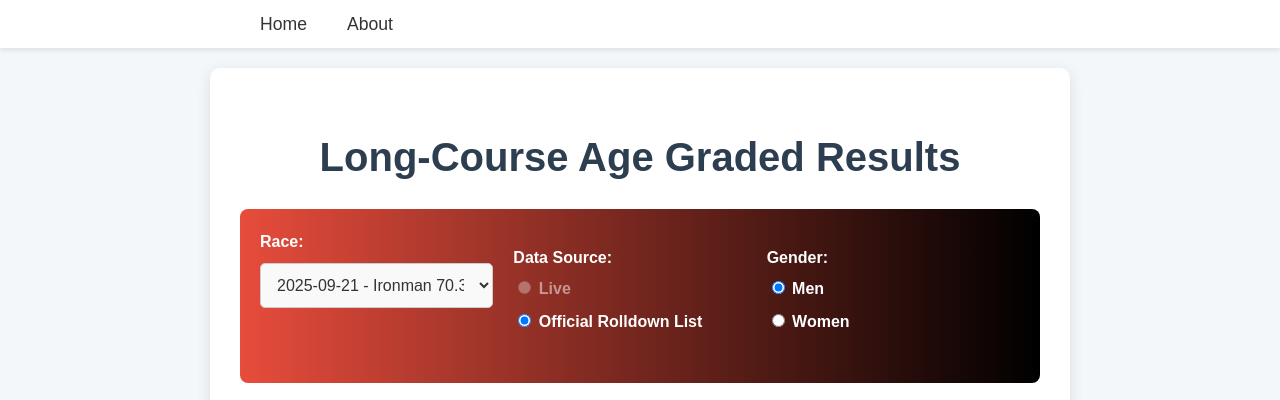
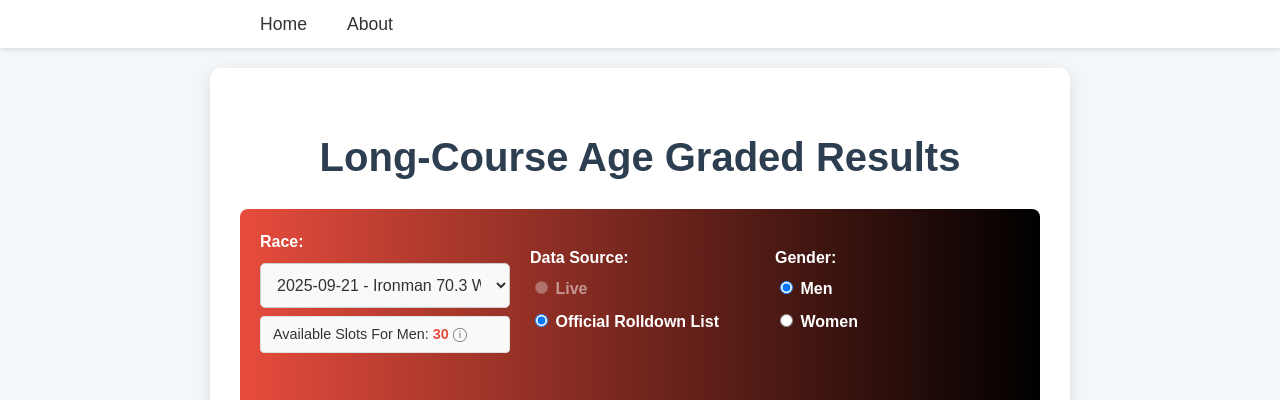
Before and after one commit to Tapin42/canikona, a Flask app: page / in a window 1280 px wide. Shown: the top 400 px of the page. Run offline with Flask 3, Linux system fonts and the light colour scheme.

Commit message:
feat: display slots and a small explanation tooltip

```diff
--- a/static/css/styles.css
+++ b/static/css/styles.css
@@ -6,6 +6,93 @@ body {
     line-height: 1.6;
     margin: 0;
     padding: 0;
+}
+
+/* Form controls styling */
+.selection-group {
+    margin-bottom: 15px;
+}
+
+.selection-group:first-of-type {
+    min-width: 250px;
+    max-width: 100%;
+}
+
+/* Slots information styling */
+.slots-info {
+    display: block;
+    margin-top: 8px;
+    padding: 6px 12px;
+    background-color: #f9f9f9;
+    border: 1px solid #e0e0e0;
+    border-radius: 4px;
+    font-size: 0.9em;
+    color: #333;
+    max-width: 100%;
+}
+.slots-info strong {
+    color: #e74c3c;
+    font-weight: 600;
+}
+
+/* Tooltip styling */
+.tooltip-icon {
+    display: inline-flex;
+    align-items: center;
+    justify-content: center;
+    margin-left: 4px;
+    cursor: help;
+    color: #666;
+    font-size: 14px;
+    line-height: 1;
+    vertical-align: baseline;
+    position: relative;
+    top: -1px;
+}
+
+.tooltip {
+    position: relative;
+    display: inline-block;
+}
+
+.tooltip .tooltip-text {
+    visibility: hidden;
+    width: 300px;
+    background-color: #333;
+    color: #fff;
+    text-align: left;
+    border-radius: 4px;
+    padding: 8px 12px;
+    position: absolute;
+    z-index: 1;
+    bottom: 125%;
+    left: 50%;
+    transform: translateX(-50%);
+    opacity: 0;
+    transition: opacity 0.2s;
+    font-size: 0.9em;
+    line-height: 1.4;
+    pointer-events: none;
+}
+
+.tooltip .tooltip-text a {
+    color: #fff;
+    text-decoration: underline;
+}
+
+.tooltip .tooltip-text a:hover {
+    color: #e74c3c;
+}
+
+.tooltip:hover .tooltip-text,
+.tooltip.active .tooltip-text {
+    visibility: visible;
+    opacity: 1;
+    pointer-events: auto;
+}
+
+.tooltip.active .tooltip-icon {
+    color: #e74c3c;
 }
 
 /* Navigation styles */
--- a/templates/index.html
+++ b/templates/index.html
@@ -6,6 +6,59 @@
 <script>
     const racesData = {{ races | tojson }};
     const debugMode = {{ debug_mode | tojson }};
+
+    function setupTooltip(tooltipContainer) {
+        const icon = tooltipContainer.querySelector('.tooltip-icon');
+        icon.addEventListener('click', (e) => {
+            e.stopPropagation();  // Prevent document click from immediately closing
+            // Close any other open tooltips
+            document.querySelectorAll('.tooltip.active').forEach(t => {
+                if (t !== tooltipContainer) t.classList.remove('active');
+            });
+            tooltipContainer.classList.toggle('active');
+        });
+    }
+
+    // Close tooltips when clicking outside
+    document.addEventListener('click', (e) => {
+        if (!e.target.closest('.tooltip')) {
+            document.querySelectorAll('.tooltip.active').forEach(tooltip => {
+                tooltip.classList.remove('active');
+            });
+        }
+    });
+
+    function updateSlotsDisplay() {
+        const raceSelect = document.getElementById('race-select');
+        const selectedOption = raceSelect.options[raceSelect.selectedIndex];
+        const slotsDisplay = document.getElementById('slots-display');
+        const distance = selectedOption.getAttribute('data-distance');
+        const genderInputs = document.getElementsByName('gender');
+
+        // Ensure there's always a selected gender for 70.3 races
+        if (distance === '70.3' && ![...genderInputs].some(input => input.checked)) {
+            genderInputs[0].checked = true;
+        }
+
+        const selectedGender = [...genderInputs].find(input => input.checked)?.value;
+
+        if (distance === '140.6') {
+            const totalSlots = selectedOption.getAttribute('data-slots');
+            slotsDisplay.innerHTML = `Available Slots: <strong>${totalSlots}</strong><span class="tooltip"><span class="tooltip-icon">ⓘ</span><span class="tooltip-text">Total number of slots allocated to the race; see the <a href="https://www.ironman.com/about/age-group-qualification" target="_blank">Age Group Qualification System</a> page for details on how slots will be allocated.</span></span>`;
+            slotsDisplay.style.display = 'block';
+            setupTooltip(slotsDisplay.querySelector('.tooltip'));
+        } else if (distance === '70.3' && selectedGender) {
+            const slots = selectedGender === 'men'
+                ? selectedOption.getAttribute('data-slots-men')
+                : selectedOption.getAttribute('data-slots-women');
+            const genderDisplay = selectedGender === 'men' ? 'Men' : 'Women';
+            slotsDisplay.innerHTML = `Available Slots For ${genderDisplay}: <strong>${slots}</strong><span class="tooltip"><span class="tooltip-icon">ⓘ</span><span class="tooltip-text">Total number of slots allocated to the race; see the <a href="https://www.ironman.com/about/age-group-qualification" target="_blank">Age Group Qualification System</a> page for details on how slots will be allocated.</span></span>`;
+            slotsDisplay.style.display = 'block';
+            setupTooltip(slotsDisplay.querySelector('.tooltip'));
+        } else {
+            slotsDisplay.style.display = 'none';
+        }
+    }
 </script>
 {% endblock %}
 
@@ -18,11 +71,17 @@
                     <label for="race-select">Race:</label>
                     <select name="race_name" id="race-select">
                         {% for race in races %}
-                            <option value="{{ race.name }}" data-distance="{{ race.distance }}" {% if race.name == selected_race %}selected{% endif %}>
+                            <option value="{{ race.name }}"
+                                    data-distance="{{ race.distance }}"
+                                    data-slots="{{ race.slots if race.distance == '140.6' else '' }}"
+                                    data-slots-men="{{ race.slots.men if race.distance == '70.3' else '' }}"
+                                    data-slots-women="{{ race.slots.women if race.distance == '70.3' else '' }}"
+                                    {% if race.name == selected_race %}selected{% endif %}>
                                 {{ race.date }} - {{ race.name }}
                             </option>
                         {% endfor %}
                     </select>
+                    <div id="slots-display" class="slots-info"></div>
                 </div>
 
                 <div class="selection-group">
@@ -61,6 +120,25 @@
             const iframe = document.getElementById('results-iframe');
             const messageArea = document.getElementById('message-area');
             const loadingOverlay = document.getElementById('loading-overlay');
+
+            // Initialize slots display
+            updateSlotsDisplay();
+
+            // Handle race selection changes
+            raceSelect.addEventListener('change', function() {
+                const distance = this.options[this.selectedIndex].getAttribute('data-distance');
+                // When switching to 70.3, ensure first gender option is selected
+                if (distance === '70.3') {
+                    const menRadio = document.querySelector('input[name="gender"][value="men"]');
+                    menRadio.checked = true;
+                }
+                updateSlotsDisplay();
+            });
+
+            // Handle gender selection changes
+            genderRadios.forEach(radio => {
+                radio.addEventListener('change', updateSlotsDisplay);
+            });
 
             function findRaceData(raceName) {
                 return racesData.find(race => race.name === raceName);
```
